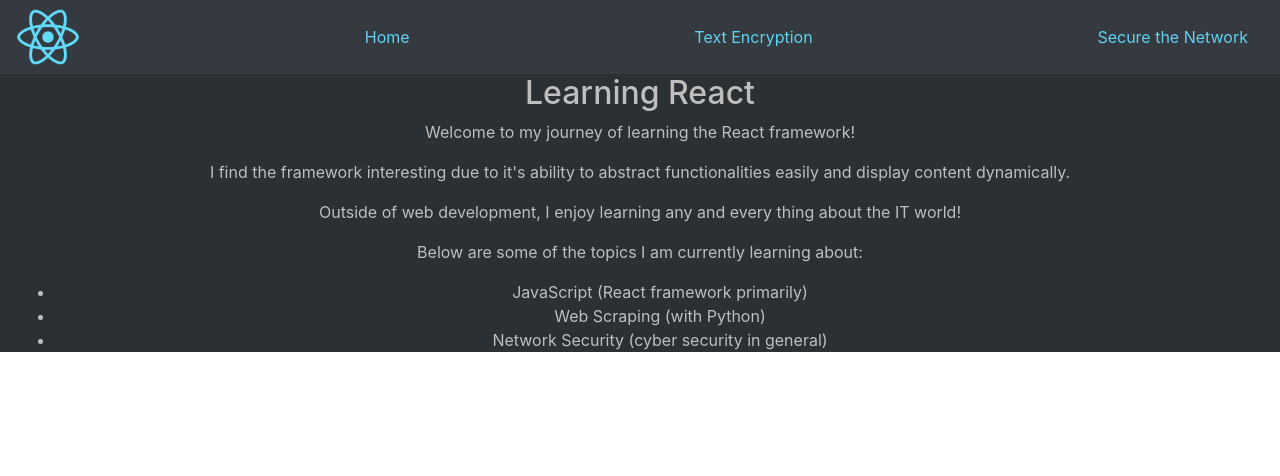
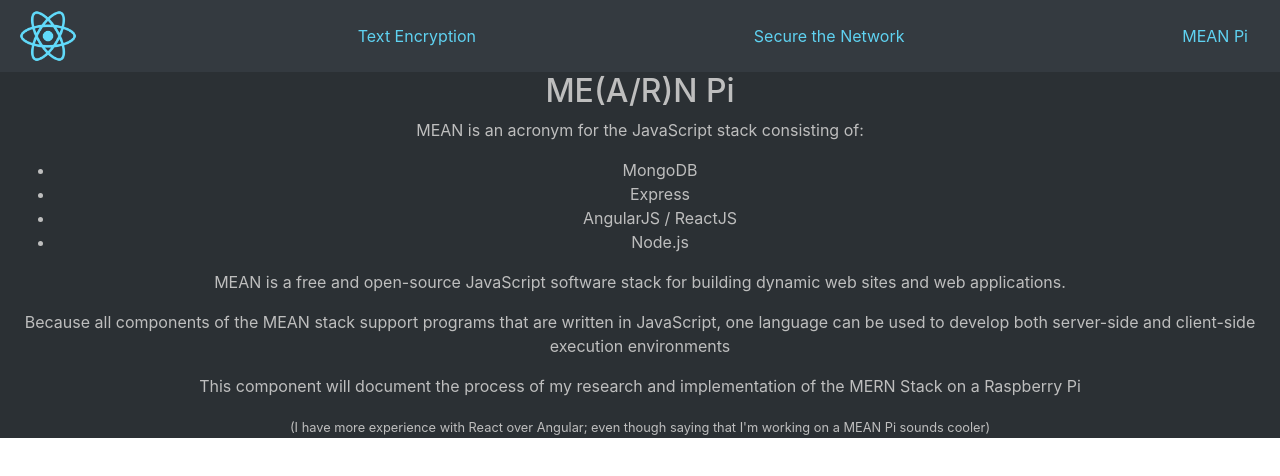
Before and after one commit to skoobydont/gaslight-project, a React (Create React App) app: page /meanpi in a window 1280 px wide. Shown: the top 476 px of the page. Built offline with nearby package versions, Linux system fonts and the light colour scheme; what cryptr would draw is missing.

Commit message:
updated navbar, added MEAN Pi component

```diff
--- a/src/App.css
+++ b/src/App.css
@@ -11,13 +11,13 @@
   padding: 0rem 1rem;
 }
 
-.header-nav a {
+.header-nav a.navigation-link {
   display: block;
   padding: 1.5rem 1rem;
   color: rgb(95,210,241);
 }
 
-.header-nav a:hover {
+.header-nav a.navigation-link:hover {
   background: rgb(95,210,241);
   background: linear-gradient(0deg, rgba(95,210,241,1) 50%, rgba(52,58,64,.5) 100%);
   color: rgb(52,58,64);
@@ -27,7 +27,14 @@
 
 .navbar-brand {
   max-width: 4rem;
+  padding: .2rem;
 }
+
+.navbar-brand:hover {
+  background: rgb(95,210,241);
+  background: radial-gradient(circle, transparent 0%, rgb(95,210,241) 45%, transparent 75%);
+}
+
 
 .itemList {
   padding: 1rem;
--- a/src/App.js
+++ b/src/App.js
@@ -5,6 +5,7 @@
 import Nav from './components/Nav';
 import EncryptText from './components/EncryptMyText';
 import LandingPage from './components/LandingPage';
+import MEANPi from './components/mernPi/MEANPi';
 
 class App extends Component {
   render(){
@@ -13,6 +14,9 @@
           <Nav />
           <div className="App container-fluid">
             <Switch>
+              <Route path="/meanpi">
+                <MEANPi />
+              </Route>
               <Route path="/textencrypt">
                 <EncryptText />
               </Route>
--- a/src/components/LandingPage.js
+++ b/src/components/LandingPage.js
@@ -11,6 +11,9 @@
                 <p>Below are some of the topics I am currently learning about:</p>
                 <ul>
                     <li>JavaScript (React framework primarily)</li>
+                    <ul>
+                        <li>ME(A/R)N Stack</li>
+                    </ul>
                     <li>Web Scraping (with Python)</li>
                     <li>Network Security (cyber security in general)</li>
                 </ul>
--- a/src/components/Nav.js
+++ b/src/components/Nav.js
@@ -6,10 +6,10 @@
         return(
             <div className="header-nav">
                 <nav className="navbar navbar-dark bg-dark">
-                    <img className="navbar-brand" src="./logo192.png" alt="img"/>
-                    <Link to="/" >Home</Link>
-                    <Link to="/textencrypt" >Text Encryption</Link>
-                    <Link to="/itteam" >Secure the Network</Link>
+                    <Link to="/" ><img className="navbar-brand" src="./logo192.png" alt="img"/></Link>
+                    <Link to="/textencrypt" className="navigation-link">Text Encryption</Link>
+                    <Link to="/itteam" className="navigation-link">Secure the Network</Link>
+                    <Link to="/meanpi" className="navigation-link">MEAN Pi</Link>
                 </nav>
             </div>
         )
--- /dev/null
+++ b/src/components/mernPi/MEANPi.js
@@ -0,0 +1,24 @@
+import React, { Component } from 'react';
+
+class MEANPi extends Component {
+    render() {
+        return(
+            <div>
+                <h2>ME(A/R)N Pi</h2>
+                <p>MEAN is an acronym for the JavaScript stack consisting of:</p>
+                <ul>
+                    <li>MongoDB</li>
+                    <li>Express</li>
+                    <li>AngularJS / ReactJS</li>
+                    <li>Node.js</li>
+                </ul>
+                <p>MEAN is a free and open-source JavaScript software stack for building dynamic web sites and web applications.</p>
+                <p>Because all components of the MEAN stack support programs that are written in JavaScript, one language can be used to develop both server-side and client-side execution environments</p>
+                <p>This component will document the process of my research and implementation of the MERN Stack on a Raspberry Pi</p>
+                <small>(I have more experience with React over Angular; even though saying that I'm working on a MEAN Pi sounds cooler)</small>
+            </div>
+        )
+    }
+}
+
+export default MEANPi;
```
